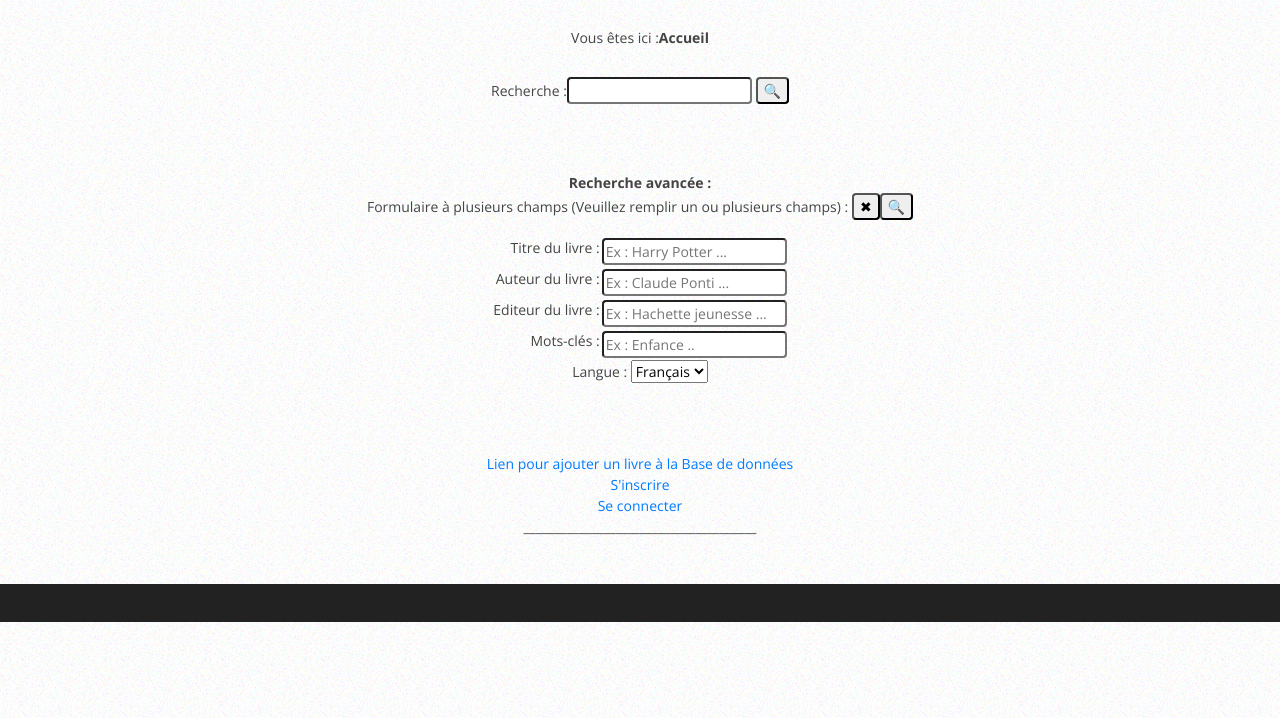
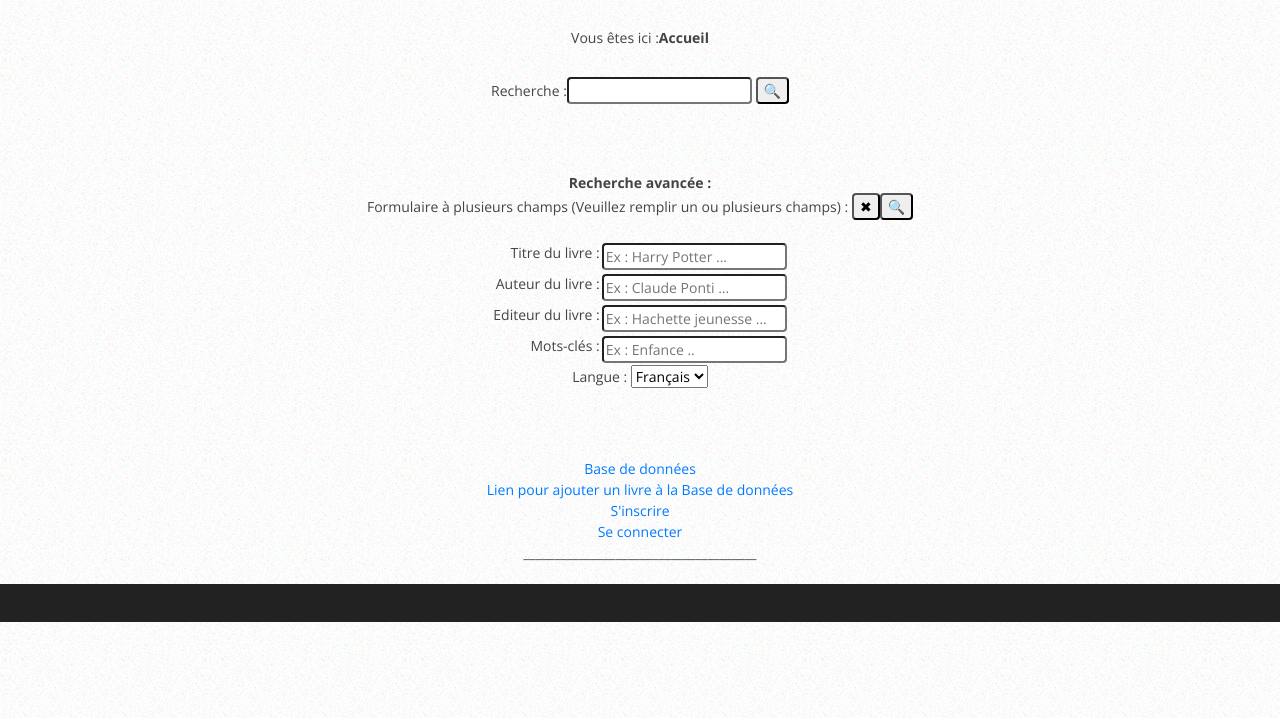
Before and after one commit to yhru/Biblio, a PHP site: page /Biblio/index.php in a window 1280 px wide. Shown: the part 178-896 px from the top of the page. Run offline with PHP 8.4, Linux system fonts and the light colour scheme; the visitor is signed in with stand-in values (Sample User, id 1).

Commit message:
Update index.php

```diff
--- a/SQL Biblio + CSS/index.php
+++ b/SQL Biblio + CSS/index.php
@@ -1,10 +1,11 @@
 <?php
-        include('lib/web/php/functions.php');
+  include('lib/web/php/functions.php');
+  session_start();
 ?>
 <!DOCTYPE html>
 <html>
     <head>
-        <title> index.html </title>
+        <title> Accueil </title>
         <meta charset="UTF-8">
         <meta name="viewport" content="width=device-width, initial-scale=1.0">
         <label style="font-size:14px; font-family:calibri;">
@@ -40,7 +41,7 @@
                 <div class="cssformulaire">
                     <form name="formulaire2" class="form-search" method="POST" action="lib/web/php/result.php">
                         <strong>Recherche avancée : </strong><br />
-                        <span class="form-advanced"><p>Formulaire à plusieurs champs (Veuillez remplir un ou plusieurs champs) :
+                        <label class="form-advanced">Formulaire à plusieurs champs (Veuillez remplir un ou plusieurs champs) : </label>
                         <input class="clean" type="reset" value="&#10006;"/><input  class="search" type="submit" name="2" value="&#128269;"></p>
                         <div class="aligntext">
                           <table align="center">
@@ -64,13 +65,19 @@
                         </div>
                         <label>Langue : </label>
                             <select name="Langage" id="choix">
-                                <!--<option></option>-->
                                 <option value="Français">Français</option>
                                 <option value="Anglais">Anglais</option>
                             </select><br><br>
                     </form>
                 </div>
                 <br/><br/>
+            <?php
+              if(isset($_SESSION['User'])){
+                if($_SESSION['TypeGroup'] == 1){
+                  echo'<a href = "lib/bdd/adminmenu.php"> Base de données </a><br/>';
+                }
+              }
+             ?>
             <a href = "lib/bdd/addbookmenu.php"> Lien pour ajouter un livre à la Base de données </a><br/>
             <a href = "lib/web/php/inscription.php"> S'inscrire </a><br/>
             <a href = "lib/web/php/connexion.php"> Se connecter </a><br/>
```
